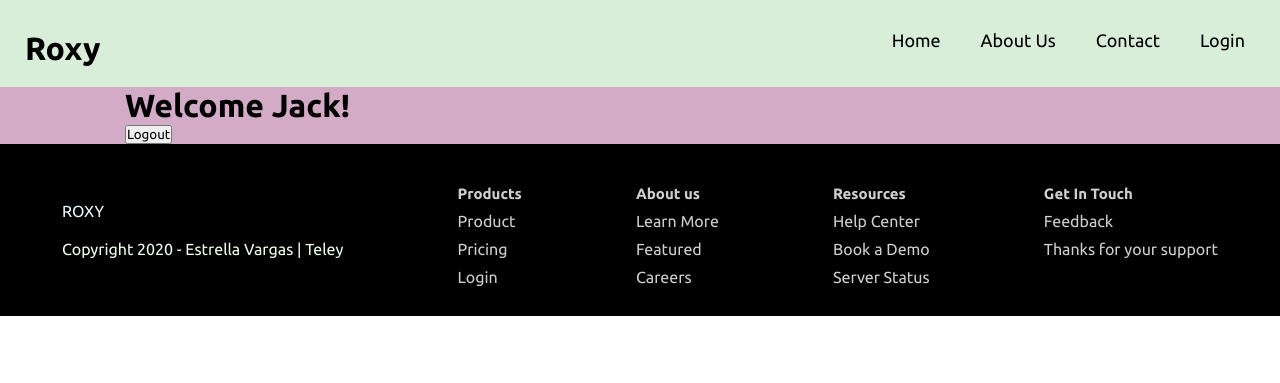
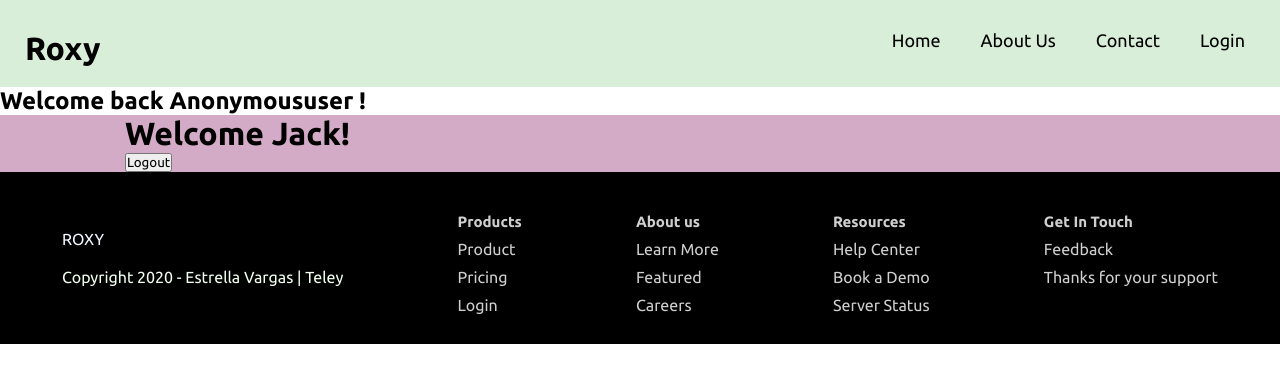
Before and after one commit to evargas1/Eat-to-Heal, a Django app: page /dashboard/ in a window 1280 px wide. Shown: the top 383 px of the page. Run offline with Django 3.2, Linux system fonts and the light colour scheme; some web fonts are replaced.

Commit message:
user not saving

```diff
--- a/tutorial/try/templates/try/dashboard.html
+++ b/tutorial/try/templates/try/dashboard.html
@@ -3,7 +3,7 @@
 
 {% block content %}
 
-
+<h2>Welcome back {{ request.user|title }} !</h2>
 <div class="dashboard">
   <div class="small-container">
     <div class="name-w">
```
